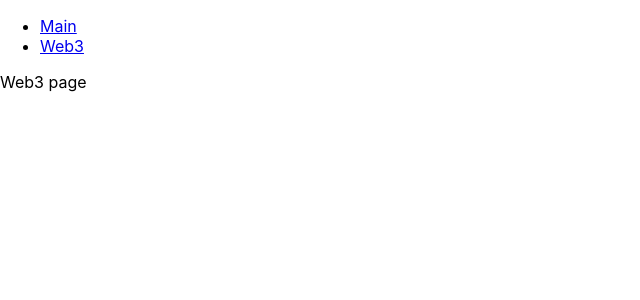
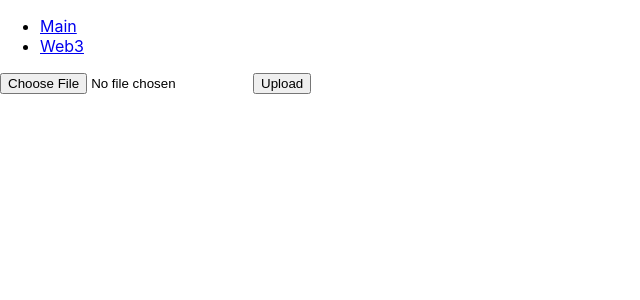
Before and after one commit to netwid/crypto-auction, a React (Create React App) app in the folder frontend/: page /web3 in a window 1280 px wide. Shown: the top 300 px of the page, without its empty margins (0-640 px from the left). Built offline with nearby package versions, Linux system fonts and the light colour scheme.

Commit message:
Upload component

```diff
--- a/frontend/package.json
+++ b/frontend/package.json
@@ -10,6 +10,7 @@
     "@types/node": "^17.0.25",
     "@types/react": "^18.0.6",
     "@types/react-dom": "^18.0.2",
+    "axios": "^0.26.1",
     "react": "^18.0.0",
     "react-dom": "^18.0.0",
     "react-router-dom": "^6.3.0",
--- /dev/null
+++ b/frontend/src/components/Upload/Upload.tsx
@@ -0,0 +1,34 @@
+import axios from 'axios';
+import { useState } from 'react';
+
+export const Upload = () => {
+    const [file, setFile] = useState("");
+
+    const onFileChange = (event: any) => {
+        setFile(event.target.files[0]);
+    };
+
+    const upload = async () => {
+        let body = new FormData();
+        // API key is not sensitive data
+        body.set('key', '100aa98ee786fb2d4ffc859b68980878');
+        body.append('image', file);
+
+        const url = (await axios({
+            method: 'post',
+            url: 'https://api.imgbb.com/1/upload',
+            data: body
+        }) as any).data.data.url;
+
+        console.log(url);
+
+        return url;
+    }
+
+    return (
+        <div>
+            <input type="file" onChange={onFileChange} />
+            <button onClick={upload}>Upload</button>
+        </div>
+    )
+}
--- a/frontend/src/pages/Web3/Web3.tsx
+++ b/frontend/src/pages/Web3/Web3.tsx
@@ -1,5 +1,7 @@
+import { Upload } from '../../components/Upload/Upload';
+
 export const Web3 = () => {
     return (
-        <div>Web3 page</div>
+        <Upload />
     )
 }
```
